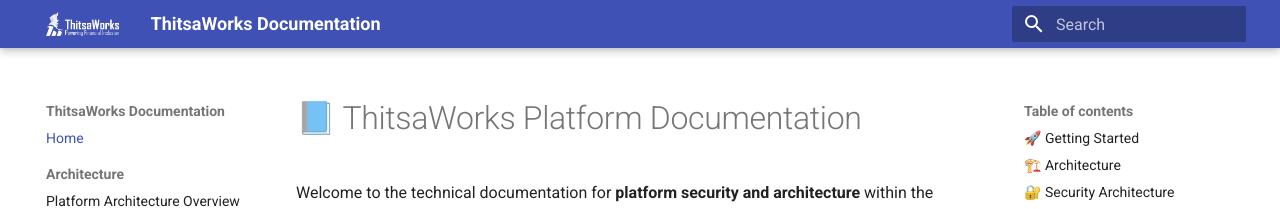
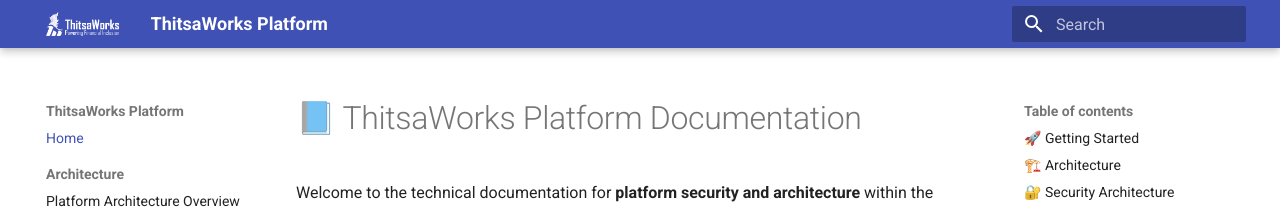
Before and after one commit to ThitsaX/docs, an MkDocs documentation site: the page built from docs/index.md, in a window 1280 px wide. Shown: the top 209 px of the page. Built offline with MkDocs 1.6.1 and Material for MkDocs 9.7.7, drawn with Linux system fonts in a browser that asks for light colours; the version menu is left out.

Commit message:
update site name in documentation for consistency and clarity

```diff
--- a/docs/index.md
+++ b/docs/index.md
@@ -1,5 +1,5 @@
 ---
-title: Documentation
+title: Home
 ---
 
 # 📘 ThitsaWorks Platform Documentation
--- a/mkdocs.yml
+++ b/mkdocs.yml
@@ -1,4 +1,4 @@
-site_name: ThitsaWorks Documentation
+site_name: ThitsaWorks Platform
 site_description: Mojaloop platform documentation
 site_url: https://docs.thitsaworks.com
 use_directory_urls: true
```
